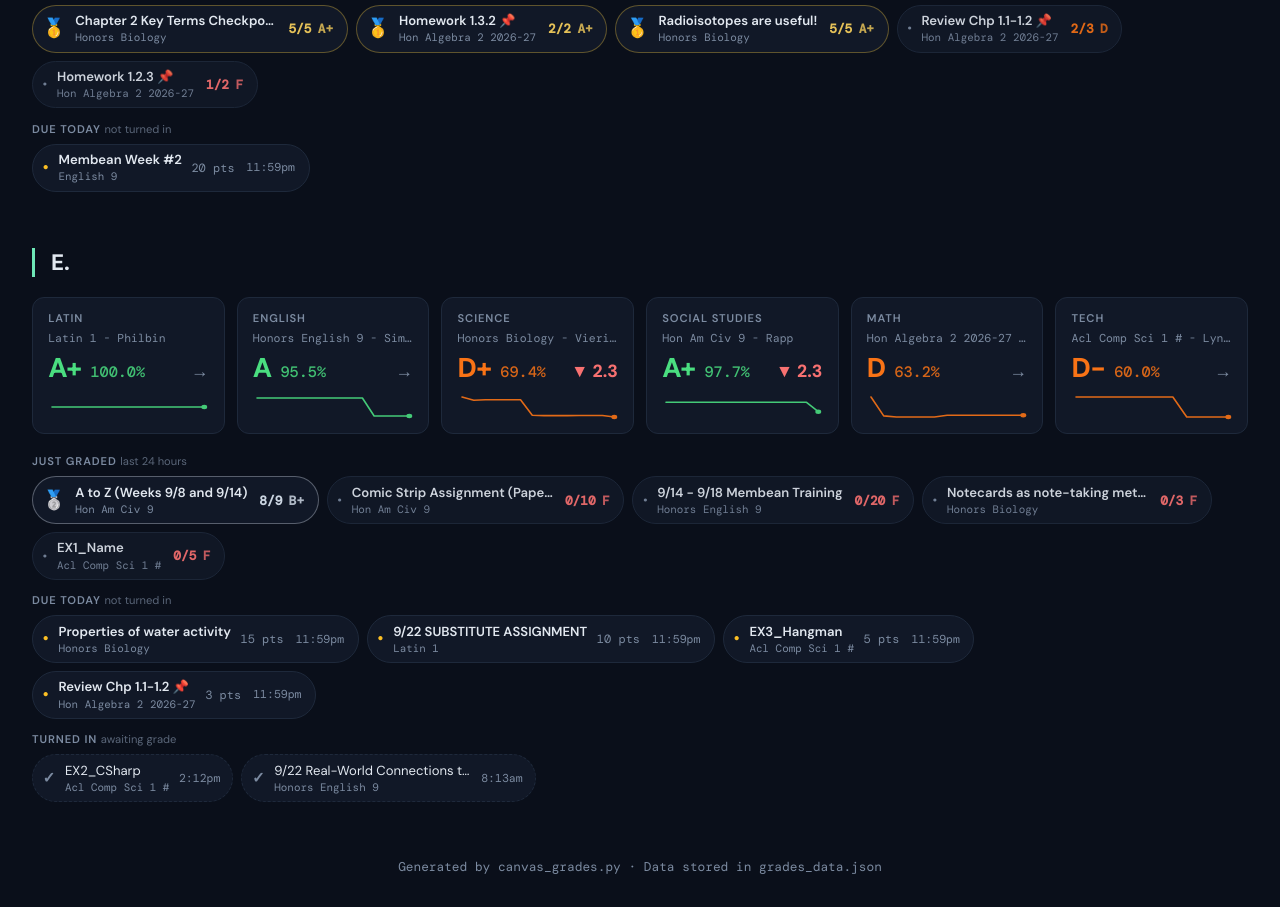
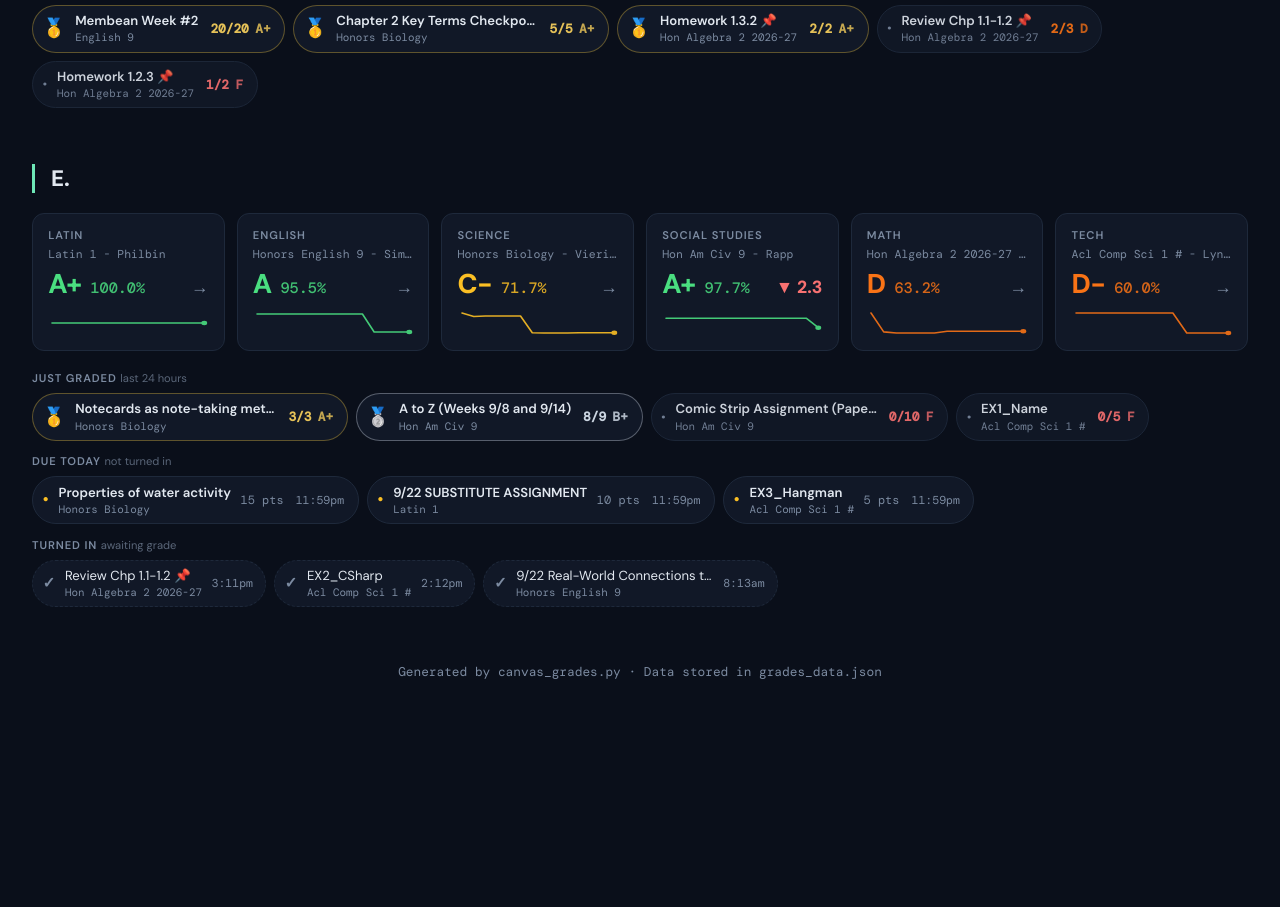
Before and after one commit to pasha4j/lunale, a website: page grades/index.html in a window 1280 px wide. Shown: the part 901-1808 px from the top of the page. After the commit the page ends 1613 px from the top, so only its background shows below. Drawn offline with nearby package versions, Linux system fonts and the light colour scheme.

Commit message:
grades 2026-09-22

```diff
--- a/grades/index.html
+++ b/grades/index.html
@@ -232,7 +232,7 @@
   <div class="head-row">
     <div>
       <h1>Grade <span>Tracker</span></h1>
-      <p class="subtitle">Council Rock School District · Last updated 2026-09-22 14:31</p>
+      <p class="subtitle">Council Rock School District · Last updated 2026-09-22 18:01</p>
     </div>
     <a class="nav-link" href="https://thelunale.com/homework/">📋 Homework →</a>
   </div>
@@ -427,6 +427,15 @@
           <div class="medal-strip">
             <div class="medal-head">Just graded <span class="medal-hint">last 24 hours</span></div>
             <div class="medal-row">
+          <a class="medal-card gold" href="https://councilrock.instructure.com/courses/22703/assignments/1801581"
+             title="Membean  Week #2 — English 9 - Lingman">
+            <span class="medal-glyph">🥇</span>
+            <span class="medal-text">
+              <span class="medal-title">Membean  Week #2</span>
+              <span class="medal-course">English 9</span>
+            </span>
+            <span class="medal-score ">20/20<span class="medal-letter">A+</span></span>
+          </a>
           <a class="medal-card gold" href="https://councilrock.instructure.com/courses/21799/assignments/1884099"
              title="Chapter 2 Key Terms Checkpoint — Honors Biology - Mohl">
             <span class="medal-glyph">🥇</span>
@@ -445,15 +454,6 @@
             </span>
             <span class="medal-score ">2/2<span class="medal-letter">A+</span></span>
           </a>
-          <a class="medal-card gold" href="https://councilrock.instructure.com/courses/21799/assignments/1885314"
-             title="Radioisotopes are useful! — Honors Biology - Mohl · was 0/5">
-            <span class="medal-glyph">🥇</span>
-            <span class="medal-text">
-              <span class="medal-title">Radioisotopes are useful!</span>
-              <span class="medal-course">Honors Biology</span>
-            </span>
-            <span class="medal-score ">5/5<span class="medal-letter">A+</span></span>
-          </a>
           <a class="medal-card none" href="https://councilrock.instructure.com/courses/21624/assignments/1887064"
              title="Review Chp 1.1-1.2 📌 — Hon Algebra 2 2026-27 - Cislak">
             <span class="medal-glyph">·</span>
@@ -471,18 +471,6 @@
               <span class="medal-course">Hon Algebra 2 2026-27</span>
             </span>
             <span class="medal-score f">1/2<span class="medal-letter">F</span></span>
-          </a>
-            </div>
-            <div class="medal-head due-head">Due today <span class="medal-hint">not turned in</span></div>
-            <div class="medal-row">
-          <a class="medal-card due-card" href="https://councilrock.instructure.com/courses/22703/assignments/1801581"
-             title="Membean  Week #2 — English 9 - Lingman">
-            <span class="medal-glyph due-dot">&bull;</span>
-            <span class="medal-text">
-              <span class="medal-title">Membean  Week #2</span>
-              <span class="medal-course">English 9</span>
-            </span>
-            <span class="due-pts">20 pts</span><span class="due-when">11:59pm</span>
           </a>
             </div>
           </div>
@@ -515,11 +503,11 @@
                 <div class="kpi-subject">Science</div>
                 <div class="kpi-course" title="Honors Biology - Vierick">Honors Biology - Vierick</div>
                 <div class="kpi-row">
-                  <span class="kpi-letter d">D+</span>
-                  <span class="kpi-pct d">69.4%</span>
-                  <span class="kpi-arrow dn" title="Since last check">▼ 2.3</span>
+                  <span class="kpi-letter c">C-</span>
+                  <span class="kpi-pct c">71.7%</span>
+                  <span class="kpi-arrow flat" title="No change since last check">→</span>
                 </div>
-                <div class="kpi-spark"><svg class="spark d" viewBox="0 0 120 26" preserveAspectRatio="none" role="img" aria-label="Trend 100% to 69%"><title>2026-09-07 100.0% → 2026-09-22 69.4%</title><polyline points="3.0,3.0 11.8,6.3 20.5,5.8 29.3,5.8 38.1,5.8 46.8,5.8 55.6,21.3 64.4,21.6 73.2,21.6 81.9,21.6 90.7,21.5 99.5,21.5 108.2,21.5 117.0,23.0" vector-effect="non-scaling-stroke"/><circle cx="117.0" cy="23.0" r="2.2"/></svg></div>
+                <div class="kpi-spark"><svg class="spark c" viewBox="0 0 120 26" preserveAspectRatio="none" role="img" aria-label="Trend 100% to 72%"><title>2026-09-07 100.0% → 2026-09-22 71.7%</title><polyline points="3.0,3.0 11.8,6.5 20.5,6.0 29.3,6.0 38.1,6.0 46.8,6.0 55.6,22.7 64.4,23.0 73.2,23.0 81.9,23.0 90.7,22.8 99.5,22.8 108.2,22.8 117.0,22.8" vector-effect="non-scaling-stroke"/><circle cx="117.0" cy="22.8" r="2.2"/></svg></div>
               </a>
               <a class="kpi-card" href="https://thelunale.com/homework/?student=E&subject=Social%20Studies" title="See Hon Am Civ 9 - Rapp assignments">
                 <div class="kpi-subject">Social Studies</div>
@@ -555,6 +543,15 @@
           <div class="medal-strip">
             <div class="medal-head">Just graded <span class="medal-hint">last 24 hours</span></div>
             <div class="medal-row">
+          <a class="medal-card gold" href="https://councilrock.instructure.com/courses/21803/assignments/1871583"
+             title="Notecards as note-taking method: Chemical bonds (Sections 2.5-2.9) — Honors Biology - Vierick · was 0/3">
+            <span class="medal-glyph">🥇</span>
+            <span class="medal-text">
+              <span class="medal-title">Notecards as note-taking method: Chemical bonds (Sections 2.5-2.9)</span>
+              <span class="medal-course">Honors Biology</span>
+            </span>
+            <span class="medal-score ">3/3<span class="medal-letter">A+</span></span>
+          </a>
           <a class="medal-card silver" href="https://councilrock.instructure.com/courses/22823/assignments/1887108"
              title="A to Z (Weeks 9/8 and 9/14) — Hon Am Civ 9 - Rapp">
             <span class="medal-glyph">🥈</span>
@@ -572,24 +569,6 @@
               <span class="medal-course">Hon Am Civ 9</span>
             </span>
             <span class="medal-score f">0/10<span class="medal-letter">F</span></span>
-          </a>
-          <a class="medal-card none" href="https://councilrock.instructure.com/courses/22709/assignments/1875319"
-             title="9/14 - 9/18 Membean Training — Honors English 9 - Simon">
-            <span class="medal-glyph">·</span>
-            <span class="medal-text">
-              <span class="medal-title">9/14 - 9/18 Membean Training</span>
-              <span class="medal-course">Honors English 9</span>
-            </span>
-            <span class="medal-score f">0/20<span class="medal-letter">F</span></span>
-          </a>
-          <a class="medal-card none" href="https://councilrock.instructure.com/courses/21803/assignments/1871583"
-             title="Notecards as note-taking method: Chemical bonds (Sections 2.5-2.9) — Honors Biology - Vierick">
-            <span class="medal-glyph">·</span>
-            <span class="medal-text">
-              <span class="medal-title">Notecards as note-taking method: Chemical bonds (Sections 2.5-2.9)</span>
-              <span class="medal-course">Honors Biology</span>
-            </span>
-            <span class="medal-score f">0/3<span class="medal-letter">F</span></span>
           </a>
           <a class="medal-card none" href="https://councilrock.instructure.com/courses/21741/assignments/1778886"
              title="EX1_Name — Acl Comp Sci 1 # - Lynch - 26/27">
@@ -630,18 +609,18 @@
             </span>
             <span class="due-pts">5 pts</span><span class="due-when">11:59pm</span>
           </a>
-          <a class="medal-card due-card" href="https://councilrock.instructure.com/courses/21624/assignments/1887064"
+            </div>
+            <div class="medal-head">Turned in <span class="medal-hint">awaiting grade</span></div>
+            <div class="medal-row">
+          <a class="medal-card submit-card" href="https://councilrock.instructure.com/courses/21624/assignments/1887064"
              title="Review Chp 1.1-1.2 📌 — Hon Algebra 2 2026-27 - Cislak">
-            <span class="medal-glyph due-dot">&bull;</span>
+            <span class="medal-glyph submit-check">&check;</span>
             <span class="medal-text">
               <span class="medal-title">Review Chp 1.1-1.2 📌</span>
               <span class="medal-course">Hon Algebra 2 2026-27</span>
             </span>
-            <span class="due-pts">3 pts</span><span class="due-when">11:59pm</span>
+            <span class="submit-time">3:11pm</span>
           </a>
-            </div>
-            <div class="medal-head">Turned in <span class="medal-hint">awaiting grade</span></div>
-            <div class="medal-row">
           <a class="medal-card submit-card" href="https://councilrock.instructure.com/courses/21741/assignments/1778899"
              title="EX2_CSharp — Acl Comp Sci 1 # - Lynch - 26/27">
             <span class="medal-glyph submit-check">&check;</span>
```
Also changed, not shown: homework/index.html (+41 -47 lines).
